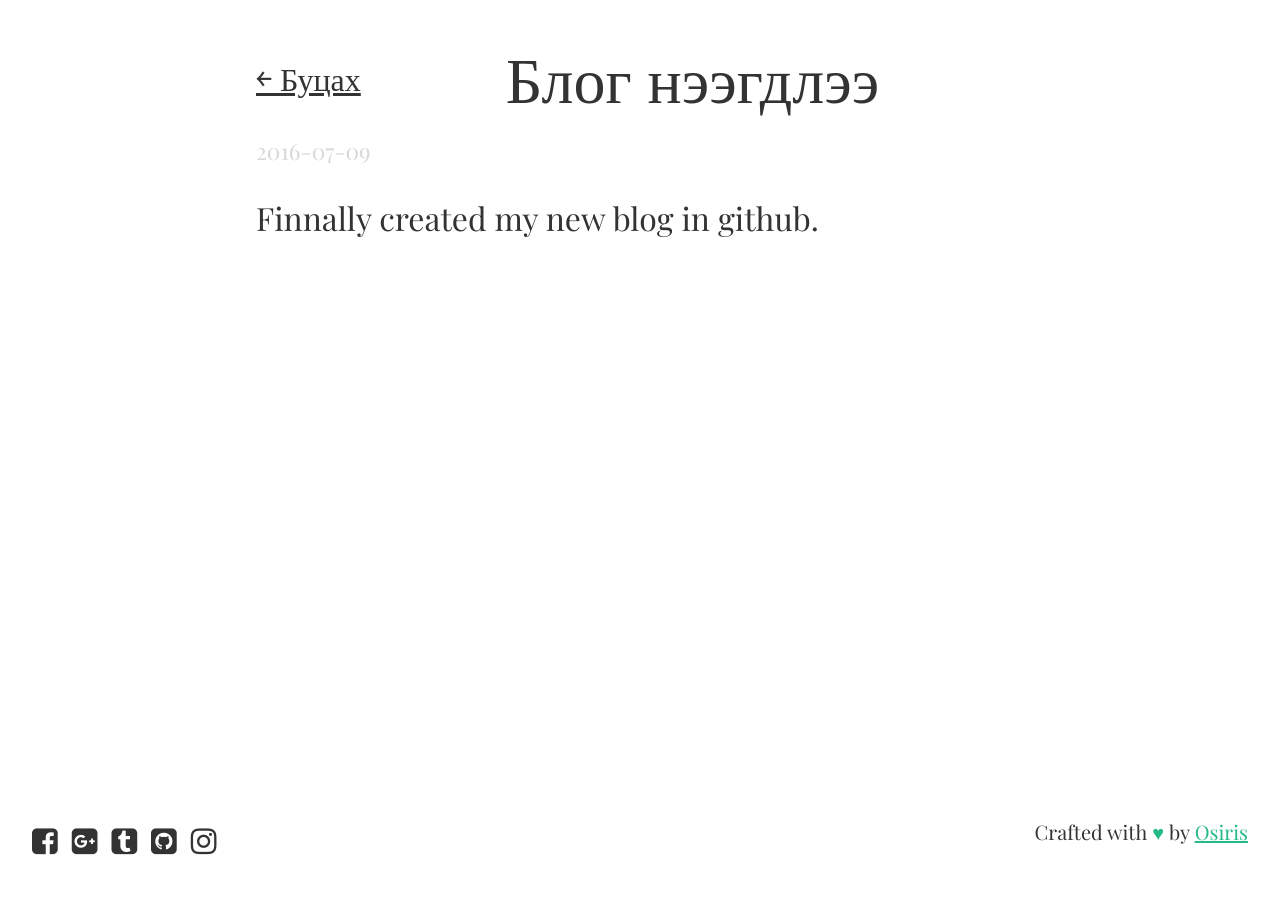
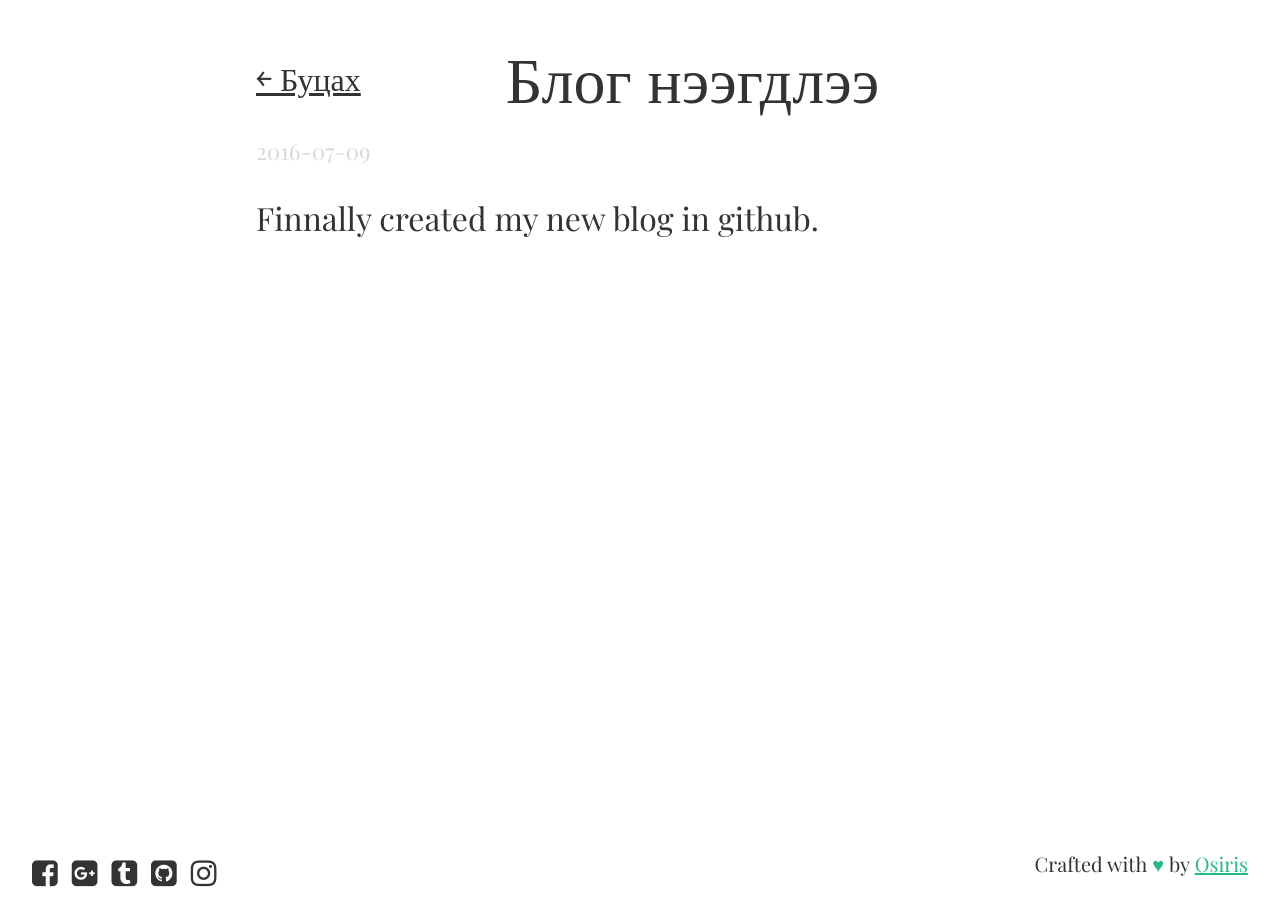
Before and after one commit to Ds3c-ctf-team/enkhee-Osiris.github.io-old, a Jekyll site: the page built from _posts/2016-07-09-blog-launched.md, in a window 1280 px wide. Built offline with Jekyll 4.4.1, drawn with Linux system fonts in a browser that asks for light colours; nearby versions of some CDN libraries; some web fonts are replaced.

Commit message:
Update layouts

```diff
--- a/_layouts/default.html
+++ b/_layouts/default.html
@@ -35,15 +35,15 @@
         </section>
     </div>
     <footer>
-        <div class="grd-row m0 p1">
-            <div class="social grd-row-col-3-6 m1 txt--left">
+        <div class="grd-row px2">
+            <div class="social grd-row-col-3-6 txt--left">
                 <a href="https://www.facebook.com/Ag.Enhee"><i class="fa fa-facebook-square" aria-hidden="true"></i></a>
                 <a href="http://plus.google.com/u/0/112344332196739703465"><i class="fa fa-google-plus-square" aria-hidden="true"></i></a>
                 <a href="http://lodrosiris.tumblr.com"><i class="fa fa-tumblr-square" aria-hidden="true"></i></a>
                 <a href="https://github.com/enkhee-Osiris"><i class="fa fa-github-square" aria-hidden="true"></i></a>
                 <a href="https://www.instagram.com/osiris.ag/"><i class="fa fa-instagram" aria-hidden="true"></i></a>
             </div>
-            <div class="made-by grd-row-col-3-6 m1 txt--right">
+            <div class="made-by grd-row-col-3-6 txt--right">
                 Crafted with <span style="color: #25ba84">&hearts;</span> by <a href="https://github.com/enkhee-Osiris">Osiris</a>
             </div>
         </div>
--- a/_layouts/post.html
+++ b/_layouts/post.html
@@ -26,20 +26,18 @@
     	</div>
     </div>
     <footer>
-    	<div class="grd-row m0 p1">
-    		<div class="social grd-row-col-3-6 m1 txt--left">
+        <div class="grd-row px2">
+            <div class="social grd-row-col-3-6 txt--left">
                 <a href="https://www.facebook.com/Ag.Enhee"><i class="fa fa-facebook-square" aria-hidden="true"></i></a>
                 <a href="http://plus.google.com/u/0/112344332196739703465"><i class="fa fa-google-plus-square" aria-hidden="true"></i></a>
                 <a href="http://lodrosiris.tumblr.com"><i class="fa fa-tumblr-square" aria-hidden="true"></i></a>
                 <a href="https://github.com/enkhee-Osiris"><i class="fa fa-github-square" aria-hidden="true"></i></a>
                 <a href="https://www.instagram.com/osiris.ag/"><i class="fa fa-instagram" aria-hidden="true"></i></a>
             </div>
-
-    		<div class="made-by grd-row-col-3-6 m1 txt--right">
+            <div class="made-by grd-row-col-3-6 txt--right">
                 Crafted with <span style="color: #25ba84">&hearts;</span> by <a href="https://github.com/enkhee-Osiris">Osiris</a>
             </div>
         </div>
     </footer>
 </body>
-
 </html>
```
Lines whose indentation alone changed are shown as unchanged.
